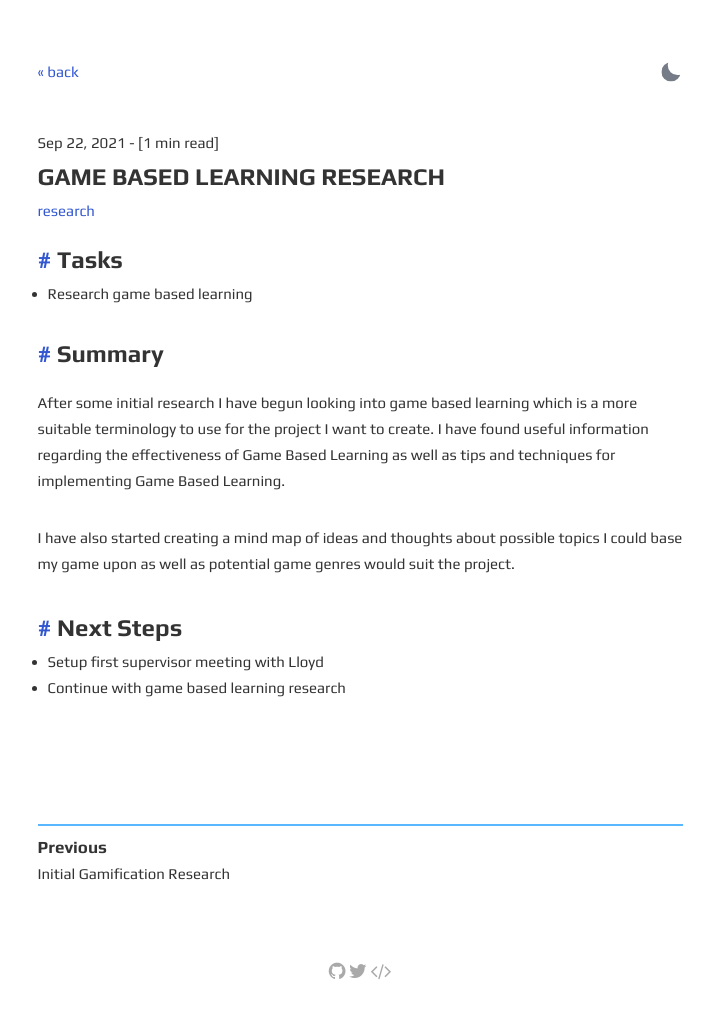
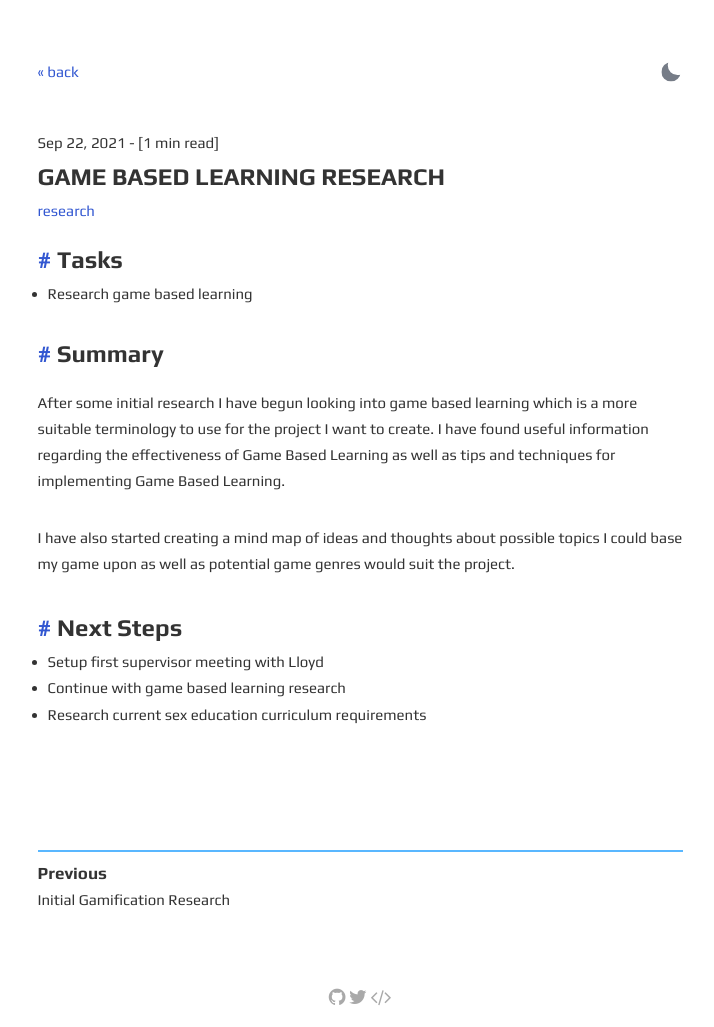
Before and after one commit to zar67/cctp-devlog, a Jekyll site: the page built from _posts/2021-09-22-game-based-learning-research.markdown, in a window 1280 px wide. Shown: the whole page, without its empty margins (280-994 px from the left). Built offline with Jekyll 4.4.1, drawn with Linux system fonts in a browser that asks for light colours; before the commit the page ends 1001 px from its top, so only the background shows below that.

Commit message:
Tasks Update

```diff
--- a/_posts/2021-09-22-game-based-learning-research.markdown
+++ b/_posts/2021-09-22-game-based-learning-research.markdown
@@ -15,3 +15,4 @@ I have also started creating a mind map of ideas and thoughts about possible top
 ### Next Steps
 - Setup first supervisor meeting with Lloyd
 - Continue with game based learning research
+- Research current sex education curriculum requirements
```
